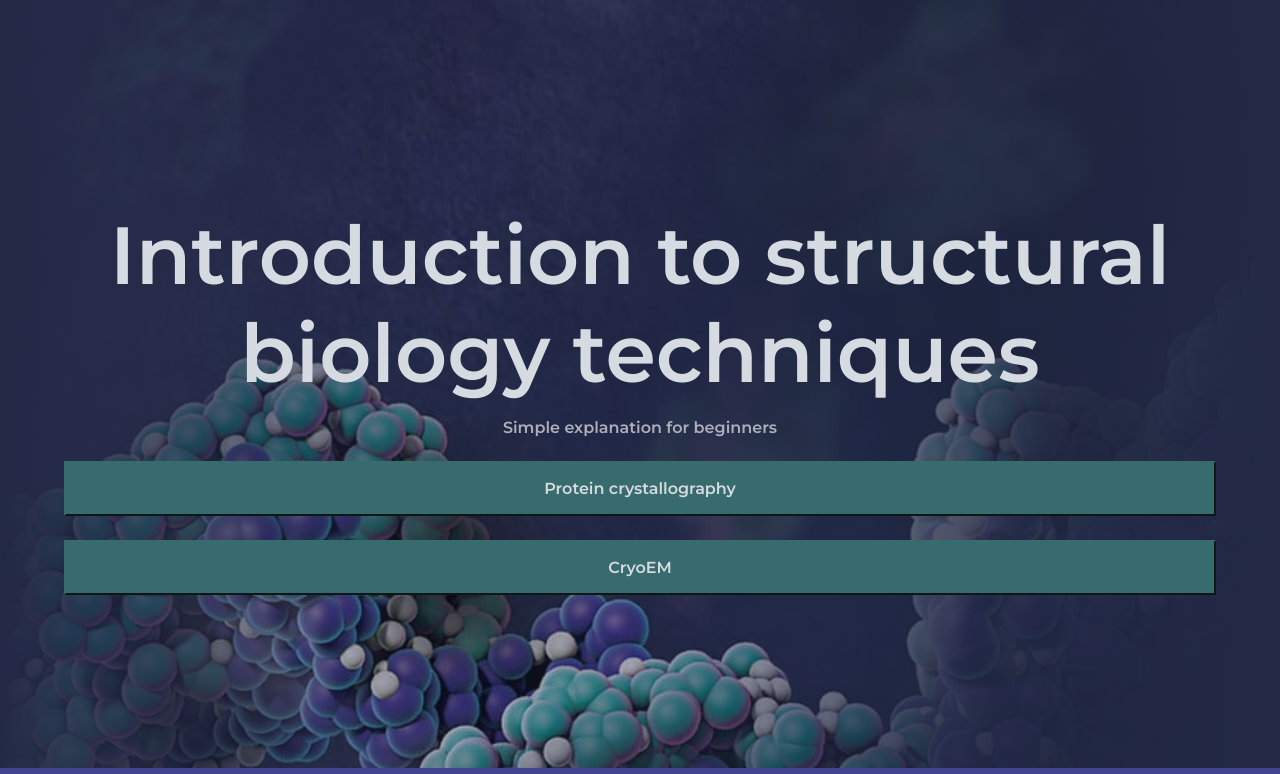
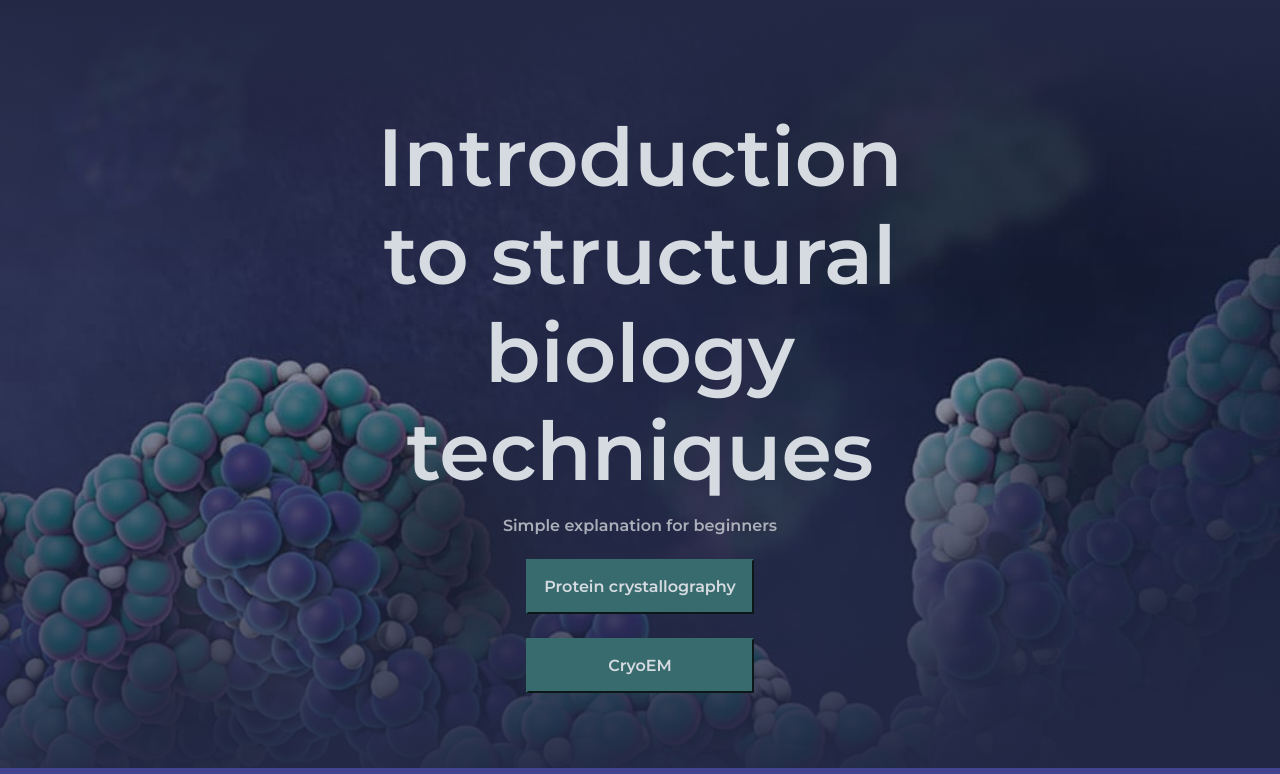
Before and after one commit to WitchDevelops/2023-01-21-Resources-on-structural-biology, a plain HTML site: page index.html in a window 1280 px wide. Shown: the top 774 px of the page. Drawn offline with Linux system fonts and the light colour scheme.

Commit message:
Fixed responsive layout

```diff
--- a/styles.css
+++ b/styles.css
@@ -30,21 +30,22 @@ h1 {
 
 p {
     font-size: 1rem;
+}
 
+a {
+    text-decoration: none;
+    color: var(--white);
 }
 
 body {
     display: grid;
     align-content: center;
     text-align: center;
-    background: linear-gradient(90deg, rgba(35, 41, 69, 1) 0%, rgba(35, 41, 69, 0.2) 35%, rgba(35, 41, 69, 1) 100%), url(rr-tnt-protein-protein-interactions-1074x737-1.jpg);
+    height: 100vh;
+    width: 100vw;
+    background: linear-gradient(to bottom, rgba(35, 41, 69, 1) 0%, rgba(35, 41, 69, 0.2) 35%, rgba(35, 41, 69, 1) 100%), url(rr-tnt-protein-protein-interactions-1074x737-1.jpg);
     background-size: cover;
     background-repeat: no-repeat;
-    color: var(--white);
-}
-
-a {
-    text-decoration: none;
     color: var(--white);
 }
 
@@ -67,8 +68,20 @@ main {
     margin: auto;
 }
 
+@media screen and (min-width: 414px) {
+    header {
+        max-width: 50vw;
+        margin: auto;
+    }
+
+    main {
+        max-width: 50vw;
+        margin: auto;
+    }
+}
+
 button {
-    width: 90vw;
+
     padding: 1rem;
     background-color: var(--main-dark);
     border-color: var(--main-dark);
@@ -96,13 +109,13 @@ button a:active {
 }
 
 .back a {
-color: var(--black);
+    color: var(--black);
 }
 
 .back:focus,
 .back:hover,
 .back:active {
-background-color: var(--black);
+    background-color: var(--black);
 }
 
 .back a:focus,
```
